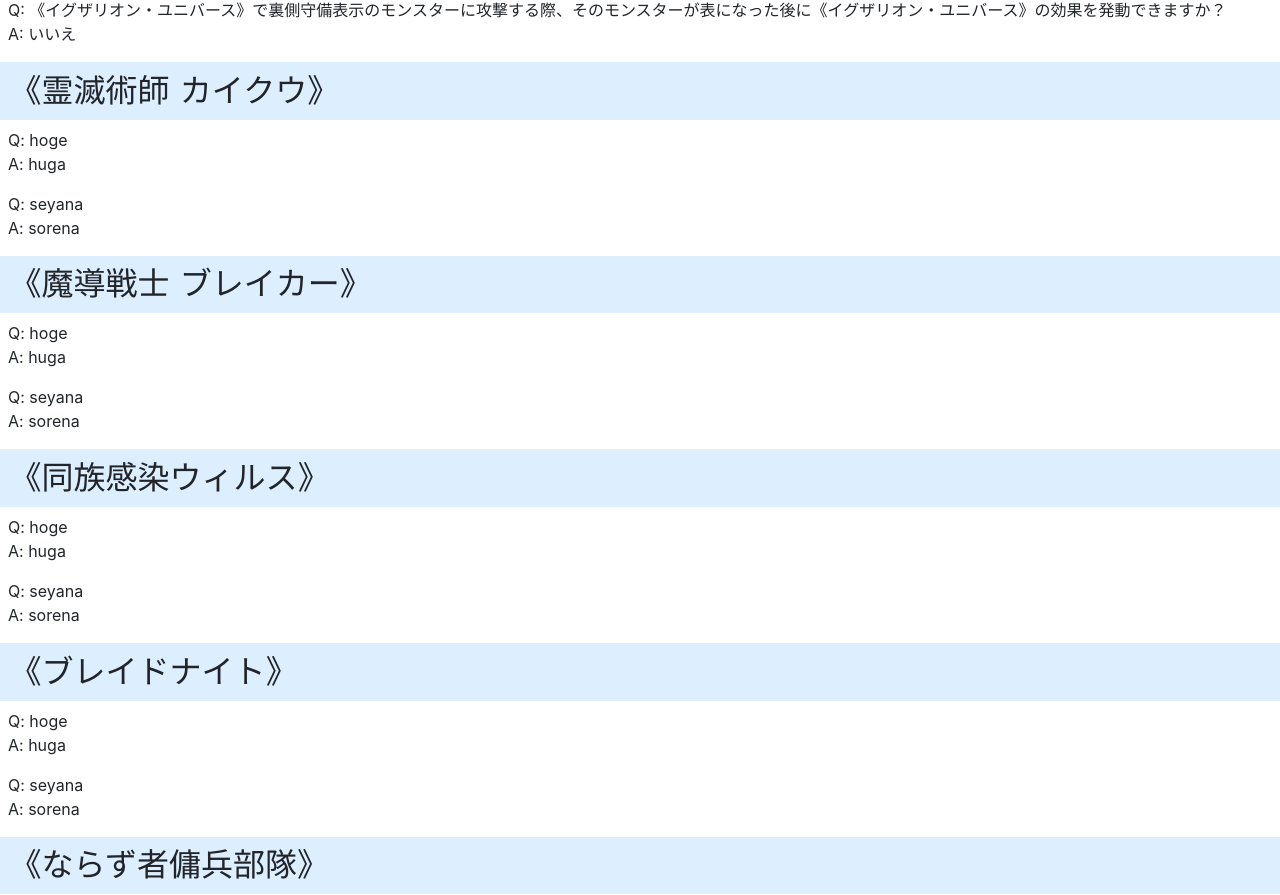
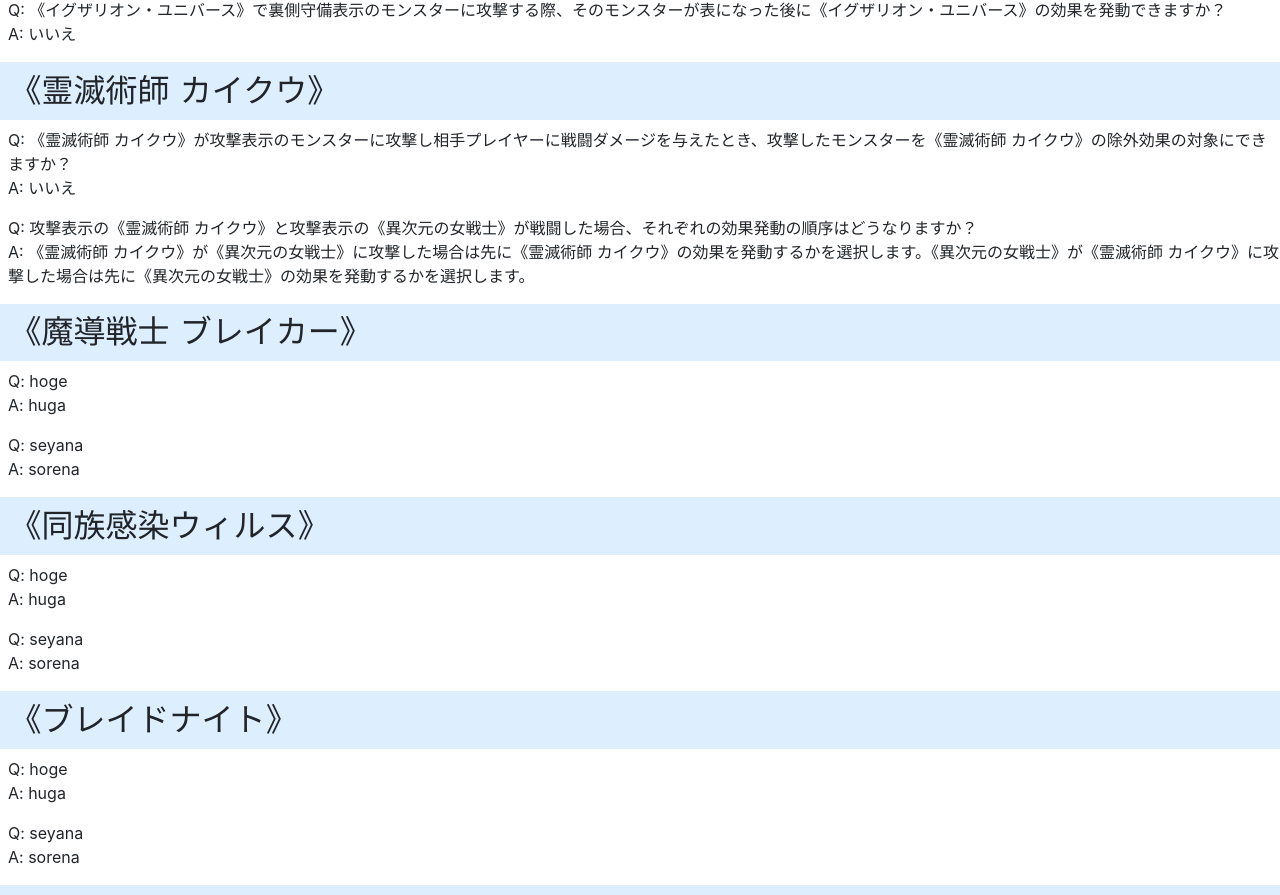
Before and after one commit to wotsushi/y-gateball, a React (Create React App) app: page /faq in a window 1280 px wide. Shown: the part 1040-1935 px from the top of the page. Built offline with nearby package versions, Linux system fonts and the light colour scheme; what react-hooks-global-state would draw is missing.

Commit message:
カイクウのFAQを追加
ISSUE: #31

```diff
--- a/src/FAQ.tsx
+++ b/src/FAQ.tsx
@@ -66,8 +66,14 @@ const faqs: FAQ[] = [
   {
     name: "霊滅術師 カイクウ",
     qas: [
-      ["hoge", "huga"],
-      ["seyana", "sorena"],
+      [
+        "《霊滅術師 カイクウ》が攻撃表示のモンスターに攻撃し相手プレイヤーに戦闘ダメージを与えたとき、攻撃したモンスターを《霊滅術師 カイクウ》の除外効果の対象にできますか？",
+        "いいえ",
+      ],
+      [
+        "攻撃表示の《霊滅術師 カイクウ》と攻撃表示の《異次元の女戦士》が戦闘した場合、それぞれの効果発動の順序はどうなりますか？",
+        "《霊滅術師 カイクウ》が《異次元の女戦士》に攻撃した場合は先に《霊滅術師 カイクウ》の効果を発動するかを選択します。《異次元の女戦士》が《霊滅術師 カイクウ》に攻撃した場合は先に《異次元の女戦士》の効果を発動するかを選択します。",
+      ],
     ],
   },
   {
```
